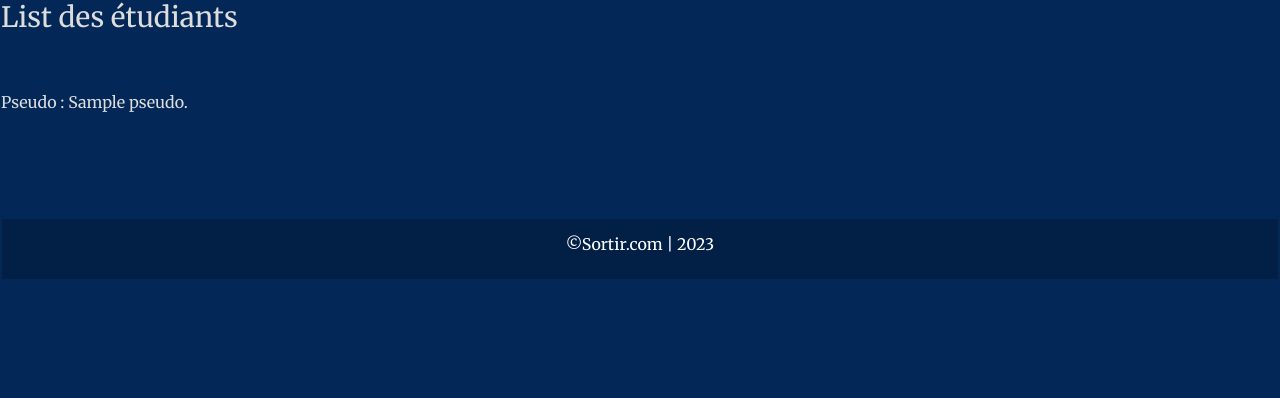
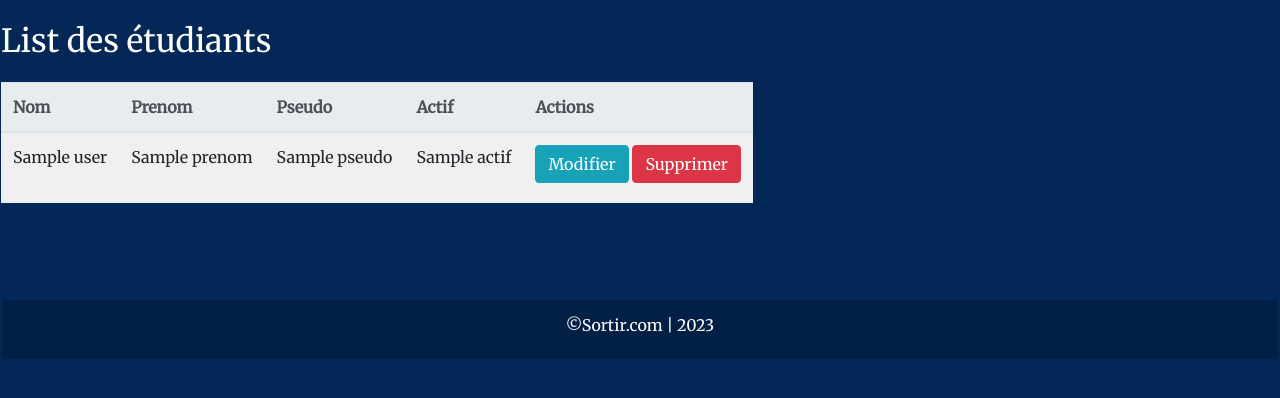
Before and after one commit to Loituna/ProjectSymfony, a Symfony app: template templates/user/list.html.twig in a window 1280 px wide. Shown: the part 188-586 px from the top of the page. Run offline with Twig, Linux system fonts and the light colour scheme; the template is opened without the code that fills it: most values are stand-ins (such as "Sample title", 1, 10 or a date in 2020); some libraries are stand-ins or nearby versions.

Commit message:
creation du tableau des utilisateurs

```diff
--- a/src/Security/UserAuthenticator.php
+++ b/src/Security/UserAuthenticator.php
@@ -41,7 +41,7 @@ class UserAuthenticator extends AbstractLoginFormAuthenticator
 
         // Vérifier si l'utilisateur existe et est actif
         if (!$user || !$user->isActif()) {
-            throw new CustomUserMessageAuthenticationException('Votre compte est désactivé.');
+            throw new CustomUserMessageAuthenticationException('Vous ne pouvez pas vous connecter, votre compte est désactivé.');
         }
 
         return new Passport(
--- a/templates/user/list.html.twig
+++ b/templates/user/list.html.twig
@@ -6,18 +6,41 @@
 {% endblock %}
 
 {% block body %}
+    <div class="containerIndex">
+        <h1 class="text-white">List des étudiants</h1>
+        <div class="table-responsive">
+            <table class="table table-light table-striped ">
+                <thead class="thead-light">
+                <tr>
+                    <th>Nom</th>
+                    <th>Prenom</th>
+                    <th>Pseudo</th>
+                    <th>Actif</th>
+                    <th>Actions</th>
+                </tr>
+                </thead>
+                <tbody>
+                {% for user in users %}
+                    <tr>
+                        <td>{{ user.nom }}</td>
+                        <td>{{ user.prenom }}</td>
+                        <td>{{ user.pseudo }}</td>
+                        <td>{{ user.actif }}</td>
+                        <td>
+                            <button  class="btn btn-info mb-2">Modifier</button>
+                            <button class="btn btn-danger mb-2">
+                                {% set userId = user.id %}
+                                <a class="text-white" href="{{ path('user_delete', {'id': user.id}) }}">Supprimer</a>
+                            </button>
+                        </td>
+                    </tr>
+                {% endfor %}
+                </tbody>
+            </table>
+        </div>
+    </div>
 
-    <article>
-        <h3>List des étudiants</h3>
-        <br>
-        {% for user in users %}
-            <a href="{{ path('user_show', {'id': user.id})}}">
-                <br>
-                Pseudo : {{ user.pseudo }}.
-            </a>
-            <br><br>
-        {% endfor %}
 
-    </article>
+
 
 {% endblock %}
```
